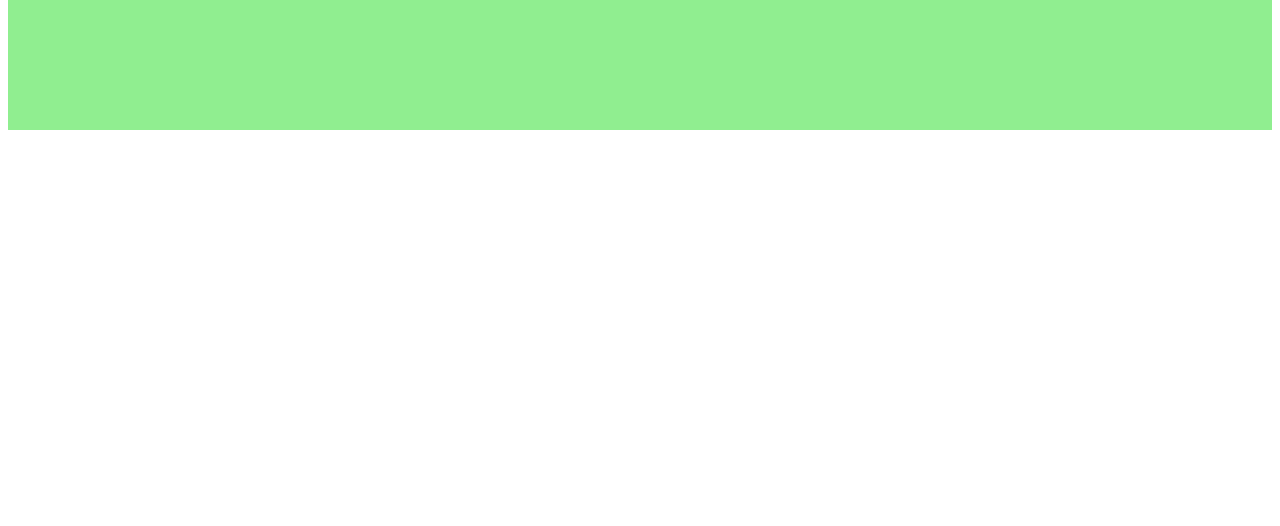
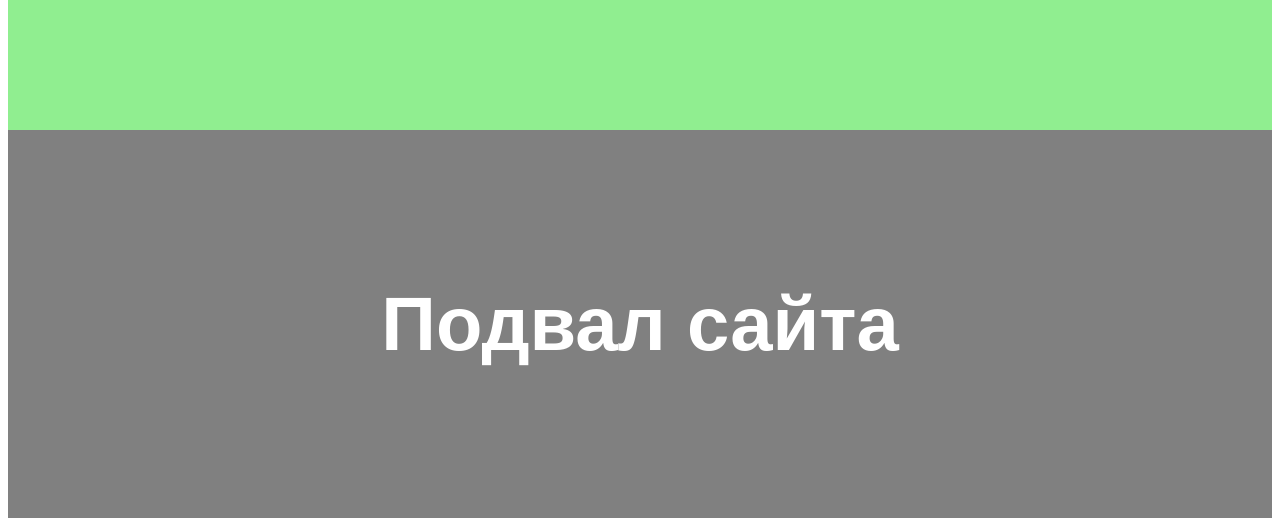
Before and after one commit to MrAnanasik1/test, a plain HTML site: page src/index.html in a window 1280 px wide. Shown: the part 527-1053 px from the top of the page. Before the commit the page ends 800 px from the top, so only its background shows below. Drawn offline with Linux system fonts and the light colour scheme.

Commit message:
Footer ready

```diff
--- a/src/css/main.css
+++ b/src/css/main.css
@@ -13,3 +13,11 @@
 	font-family: sans-serif;
 	text-align: center;
 }
+.footer {
+	background: grey;
+	padding: 100px;
+	font-size: 38px;
+	color: #fff;
+	font-family: sans-serif;
+	text-align: center;
+}
--- a/src/index.html
+++ b/src/index.html
@@ -16,5 +16,9 @@
 		<h1>Основной контент</h1>
 	</main>
 
+	<footer class="footer">
+		<h1>Подвал сайта</h1>
+	</footer>
+
 </body>
 </html>
```
